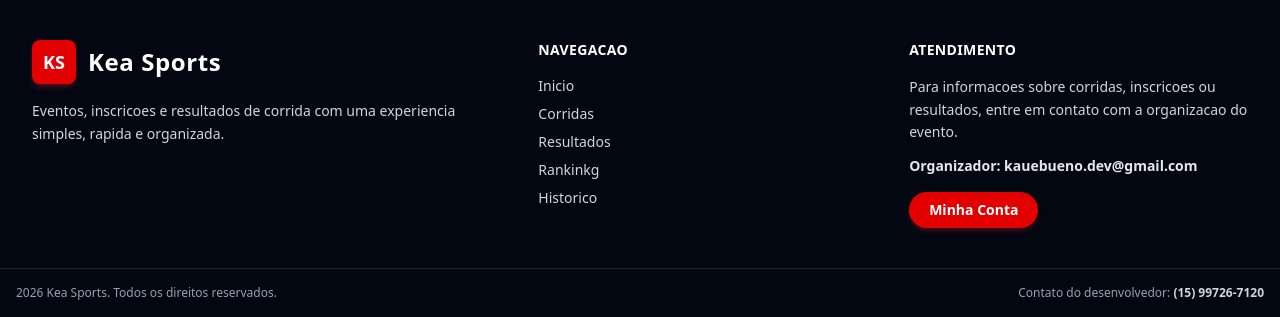
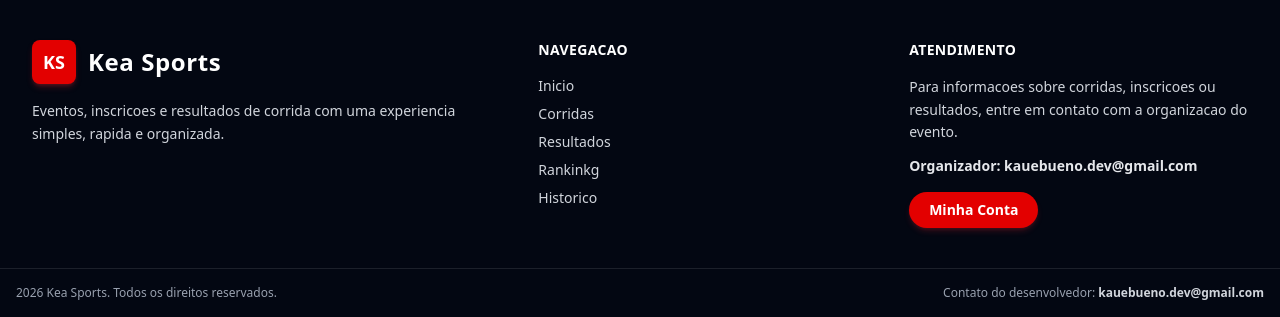
Before and after one commit to KauezinLk/KeaSports, a Django app: template eventos/templates/eventos/arquivo/arquivo_list.html in a window 1280 px wide. Shown: the part 959-1276 px from the top of the page. Run offline with Django 5.2, Linux system fonts and the light colour scheme; the template is opened without the code that fills it, so the values that code supplies are empty; style sheets or scripts are compiled from the project's sources; parts of the project's set-up code (start-up, migrations or seed data) failed here and were passed over.

Commit message:
Atualiza contatos do site

```diff
--- a/eventos/templates/base.html
+++ b/eventos/templates/base.html
@@ -132,7 +132,7 @@
             Para informacoes sobre corridas, inscricoes ou resultados, entre em contato com a organizacao do evento.
           </p>
           <a
-            href="https://wa.me/5515997877387"
+            href="mailto:kauebueno.dev@gmail.com"
             class="mt-3 block text-sm font-bold text-gray-200 transition hover:text-[#E30000]"
           >
             Organizador: kauebueno.dev@gmail.com
@@ -151,8 +151,8 @@
           <p>2026 Kea Sports. Todos os direitos reservados.</p>
           <p>
             Contato do desenvolvedor:
-            <a href="https://kauebueno.dev@gmail.com" class="font-bold text-gray-300 transition hover:text-[#E30000]">
-              (15) 99726-7120
+            <a href="mailto:kauebueno.dev@gmail.com" class="font-bold text-gray-300 transition hover:text-[#E30000]">
+              kauebueno.dev@gmail.com
             </a>
           </p>
         </div>
```
